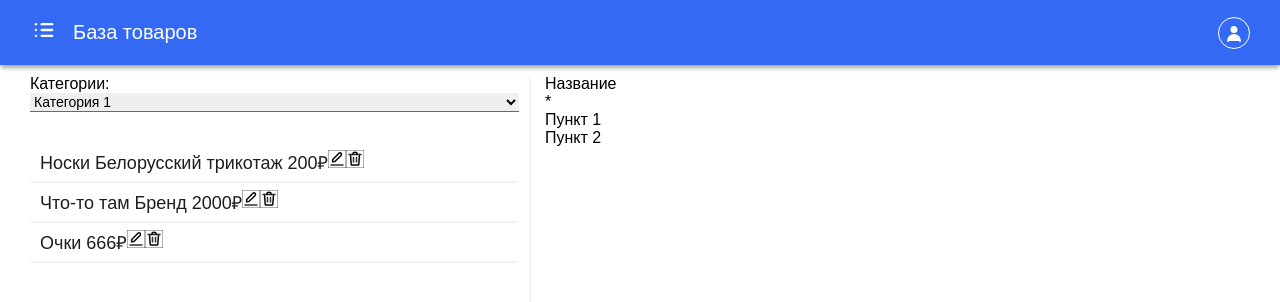
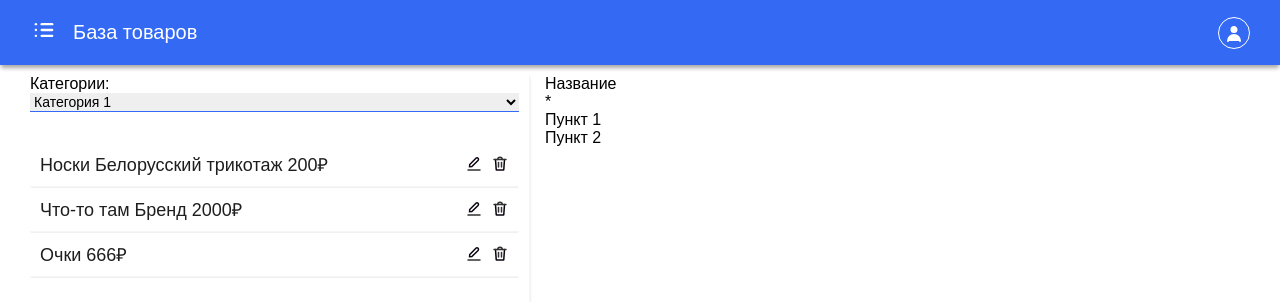
Before and after one commit to Lukanind/client, a React (Create React App) app: page / in a window 1280 px wide. Both pictures are taken after a click on the element "Войти". Shown: the top 302 px of the page. Built offline with nearby package versions, Linux system fonts and the light colour scheme.

Commit message:
Стиль кнопкам и изм иконок

```diff
--- a/src/assets/icons/PencilIcon.tsx
+++ b/src/assets/icons/PencilIcon.tsx
@@ -18,7 +18,7 @@ export const PencilIcon: FC<IconProps> = props => {
         onClick={onClick}
         viewBox="0 0 24 24" version="1.1" xmlns="http://www.w3.org/2000/svg">
             <title>Edit</title>
-            <g id="Page-1" stroke={color} stroke-width="1" fill="none" fill-rule="evenodd">
+            <g id="Page-1" fill="none" fill-rule="evenodd">
                 <g id="Edit">
                     <rect id="Rectangle" fill-rule="nonzero" x="0" y="0" width="24" height="24">
 
--- a/src/assets/icons/TrashIcon.tsx
+++ b/src/assets/icons/TrashIcon.tsx
@@ -19,7 +19,7 @@ export const TrashIcon: FC<IconProps> = props => {
         className={className}
         xmlns="http://www.w3.org/2000/svg">
         <title>Trash</title>
-        <g id="Page-1" stroke={color} stroke-width="1" fill="none" fill-rule="evenodd">
+        <g id="Page-1" fill="none" fill-rule="evenodd">
             <g id="Trash">
                 <rect id="Rectangle" fill-rule="nonzero" x="0" y="0" width="24" height="24">
 
@@ -36,7 +36,7 @@ export const TrashIcon: FC<IconProps> = props => {
                 <line x1="14" y1="10" x2="14" y2="16" id="Path" stroke={color} stroke-width="2" stroke-linecap="round">
 
     </line>
-                <path d="M15,6 C15,4.34315 13.6569,3 12,3 C10.3431,3 9,4.34315 9,6" id="Path" stroke="#0C0310" stroke-width="2" stroke-linecap="round">
+                <path d="M15,6 C15,4.34315 13.6569,3 12,3 C10.3431,3 9,4.34315 9,6" id="Path" stroke={color} stroke-width="2" stroke-linecap="round">
 
     </path>
             </g>
--- a/src/components/productsList/ProductsList.tsx
+++ b/src/components/productsList/ProductsList.tsx
@@ -23,10 +23,10 @@ export const ProductsList: FC<ProductsListProps> = props => {
                     className={clsx('prod-list__item', {'prod-list__item_selected': isSelected(product.id)})}
                     onClick={() => productClickHandler(product.id)}
                 >
-                    <div>
+                    <div className="prod-list__item-fio">
                         {`${product.name} ${product.brand ?? ''} ${product.price}₽`.trim()}
                     </div>
-                    <div>
+                    <div className="prod-list__item-actions">
                         <PencilIcon width={18} height={18}/>
                         <TrashIcon width={18} height={18}/>
                     </div>
--- a/src/components/productsList/productListStyles.scss
+++ b/src/components/productsList/productListStyles.scss
@@ -8,8 +8,9 @@
         min-height: 40px;
         display: flex;
         align-items: center;
+        gap: 8px;
         cursor: pointer;
-        padding: 0 10px;
+        padding: 10px 10px;
         color: $color-baseblack;
         font-size: 18px;
         font-weight: 500;
@@ -25,7 +26,25 @@
         }
 
         &:hover {
-                background-color: $color-selected;
+                background-color: #f5f5f533;
+        }
+    }
+
+    &__item-fio {
+        display: flex;
+    }
+
+    &__item-actions {
+        display: flex;
+        gap: 8px;
+        margin-left: auto;
+        min-width: 44px;
+        max-width: 44px;
+
+        & svg {
+            &:hover {
+                opacity: 0.8;
+            }
         }
     }
 }
```
